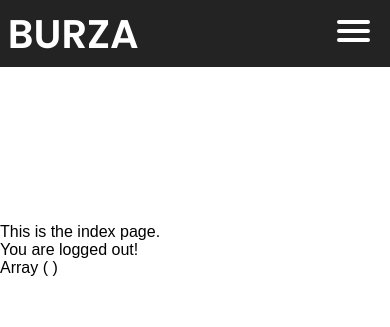
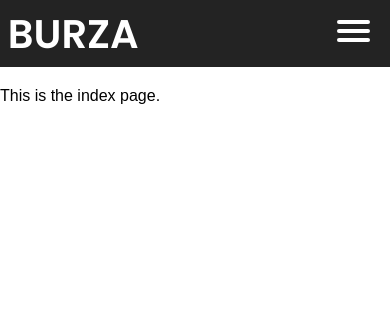
Before and after one commit to janbarasek/BurzaOpatov, a PHP site: page /index.php in a window 390 px wide. Shown: the top 327 px of the page. Run offline with PHP 8.4, Linux system fonts and the light colour scheme.

Commit message:
fixing bugs and css

```diff
--- a/footer.php
+++ b/footer.php
@@ -1,6 +1,5 @@
-<?php
+<?php /*
 
-//Debugging
 if(isset($_SESSION["id"])){
     echo '<p> You are logged in!</p>';
 }
@@ -8,7 +7,9 @@ else{
     echo '<p> You are logged out!</p>';
 }
 
+
 print_r($_SESSION);
+*/
 ?>
 
 </body>
--- a/header.php
+++ b/header.php
@@ -70,15 +70,4 @@
   </div>
 </nav>
 <ul>
-        <?php
-            //debugging
-            if (isset($_SESSION["id"])){
-                echo "<li><a href='profile.php'>Profile page</a></li>";
-                echo "<li><a href='includes/logout.inc.php'>Log Out</a></li>";
-            }
-            else{
-                echo "<li><a href='signup.php'>Sign Up</a></li>";
-                echo "<li><a href='login.php'>Log In</a></li>";
-            }
-        ?>
         </ul>
--- a/index.php
+++ b/index.php
@@ -2,14 +2,14 @@
 <!DOCTYPE html>
 <html>
 <head>
-	<link rel="stylesheet" href="style.css"></link>
+    <link rel="stylesheet" href="style.css"></link>
     <link rel="preconnect" href="https://fonts.googleapis.com">
 <link rel="preconnect" href="https://fonts.gstatic.com" crossorigin>
 <link href="https://fonts.googleapis.com/css2?family=Poppins:wght@600&family=Roboto:wght@100&display=swap" rel="stylesheet">
 <link rel="preconnect" href="https://fonts.googleapis.com">
 <link rel="preconnect" href="https://fonts.gstatic.com" crossorigin>
 <link href="https://fonts.googleapis.com/css2?family=Poppins:wght@300;600&family=Roboto:wght@100&display=swap" rel="stylesheet">
-	<title></title>
+    <title></title>
 </head>
 <body>
 
--- a/style.css
+++ b/style.css
@@ -397,7 +397,9 @@ span:hover {
     transform: translateY(-50%);
   }
 
-
+ html, body {
+ 	height: 100%;
+ }
 
   .menu {
     position: absolute;
@@ -408,15 +410,16 @@ span:hover {
     margin: -20px;
     background: #f44336;
     padding: 30px 80px 80px;
-    height: 295px;
+    height: auto;
     -webkit-font-smoothing: antialiased;
-
+  height: 295px;
     transform-origin: 0% 0%;
     transform: translateX(0%);
     transition: transform 0.5s cubic-bezier(0.77,0.2,0.05,1.0);
   }
   html, body {
   overflow-x: hidden;
+
 }
 
 
```
